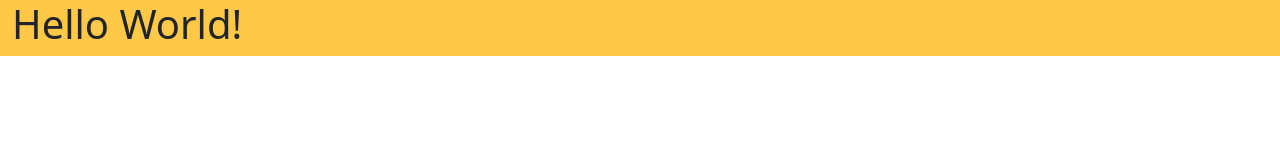
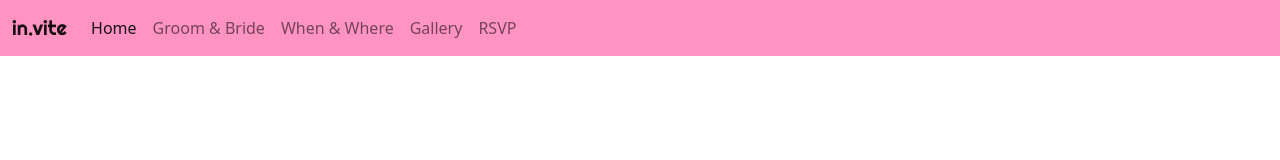
Before and after one commit to normndakbr/wevi, a plain HTML site: page index.html in a window 1280 px wide. Drawn offline with nearby package versions, Linux system fonts and the light colour scheme; a web font is replaced by a local one.

Commit message:
added navigation bar

```diff
--- a/index.html
+++ b/index.html
@@ -5,13 +5,38 @@
     <meta charset="UTF-8">
     <meta http-equiv="X-UA-Compatible" content="IE=edge">
     <meta name="viewport" content="width=device-width, initial-scale=1.0">
+    <link rel="preconnect" href="https://fonts.gstatic.com">
+    <link href="https://fonts.googleapis.com/css2?family=Loved+by+the+King&display=swap" rel="stylesheet">
+    <link href="https://fonts.googleapis.com/css2?family=Righteous&display=swap" rel="stylesheet">
+    <link href="https://fonts.googleapis.com/icon?family=Material+Icons" rel="stylesheet">
     <link href="https://cdn.jsdelivr.net/npm/bootstrap@5.0.1/dist/css/bootstrap.min.css" rel="stylesheet" integrity="sha384-+0n0xVW2eSR5OomGNYDnhzAbDsOXxcvSN1TPprVMTNDbiYZCxYbOOl7+AMvyTG2x" crossorigin="anonymous">
     <link rel="stylesheet" href="css/style.min.css">
     <title>W E V I</title>
 </head>
 
 <body>
-    <div class="section-hero">
+    <!-- Contents -->
+
+    <!-- Header - Navbar -->
+    <header>
+        <nav class="invNavbar navbar navbar-expand-lg navbar-light">
+            <div class="container-fluid">
+                <a class="navbar-brand" href="#" style="font-family: 'Righteous', cursive;">in.vite</a>
+                <div class="collapse navbar-collapse" id="navbarNavAltMarkup">
+                    <div class="invNavbarMenu navbar-nav">
+                        <a class="invNavbarMenuList nav-link active" aria-current="page" href="#">Home</a>
+                        <a class="invNavbarMenuList nav-link" href="#">Groom & Bride</a>
+                        <a class="invNavbarMenuList nav-link" href="#">When & Where</a>
+                        <a class="invNavbarMenuList nav-link" href="#">Gallery</a>
+                        <a class="invNavbarMenuList nav-link" href="#">RSVP</a>
+                    </div>
+                </div>
+            </div>
+        </nav>
+    </header>
+    <!-- Header - Navbar END -->
+
+    <!-- <div class="section-hero">
         <div class="container-fluid">
             <div class="row">
                 <div class="col-6">
@@ -19,7 +44,9 @@
                 </div>
             </div>
         </div>
-    </div>
+    </div> -->
+
+    <!-- Scripts -->
     <script src="https://cdn.jsdelivr.net/npm/@popperjs/core@2.9.2/dist/umd/popper.min.js" integrity="sha384-IQsoLXl5PILFhosVNubq5LC7Qb9DXgDA9i+tQ8Zj3iwWAwPtgFTxbJ8NT4GN1R8p" crossorigin="anonymous"></script>
     <script src="https://cdn.jsdelivr.net/npm/bootstrap@5.0.1/dist/js/bootstrap.min.js" integrity="sha384-Atwg2Pkwv9vp0ygtn1JAojH0nYbwNJLPhwyoVbhoPwBhjQPR5VtM2+xf0Uwh9KtT" crossorigin="anonymous"></script>
     <script src="https://cdn.jsdelivr.net/npm/bootstrap@5.0.1/dist/js/bootstrap.bundle.min.js" integrity="sha384-gtEjrD/SeCtmISkJkNUaaKMoLD0//ElJ19smozuHV6z3Iehds+3Ulb9Bn9Plx0x4" crossorigin="anonymous"></script>
--- a/scss/style.scss
+++ b/scss/style.scss
@@ -1,3 +1,8 @@
-.section-hero {
-    background: #ffc947;
+.invNavbar {
+    background: #ff94c2;
 }
+
+.invNavbarMenuList {
+    color: white;
+    font-weight: 500;
+}
```
Also changed, not shown: css/style.css, css/style.min.css, 2 other files.
